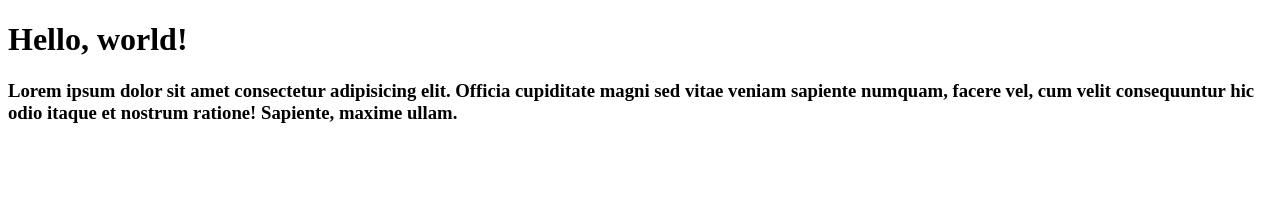
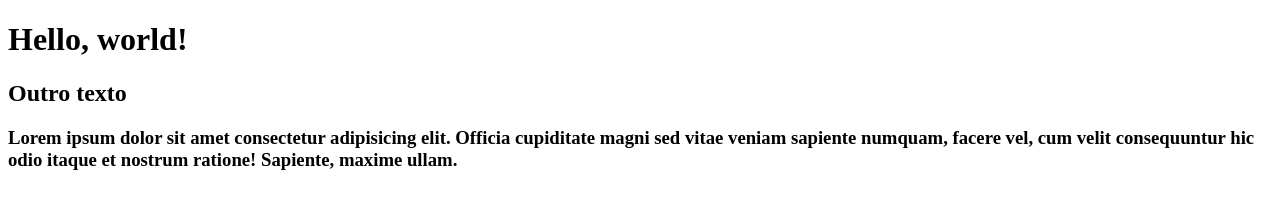
Before and after one commit to DudsBz/curso-git, a plain HTML site: page index.html in a window 1280 px wide. Drawn offline with Linux system fonts and the light colour scheme.

Commit message:
16° commit - [DEV 1] corrigindo...

```diff
--- a/index.html
+++ b/index.html
@@ -3,12 +3,13 @@
 <head>
     <meta charset="UTF-8">
     <meta name="viewport" content="width=device-width, initial-scale=1.0">
-    <title>Document</title>
+    <title>Corrigido</title>
 </head>
 <body>
     <h1>
         Hello, world!
     </h1>
+    <h2>Outro texto</h2>
     <h3>
         Lorem ipsum dolor sit amet consectetur adipisicing elit. Officia cupiditate magni sed vitae veniam sapiente numquam, facere vel, cum velit consequuntur hic odio itaque et nostrum ratione! Sapiente, maxime ullam.
     </h3>
```
